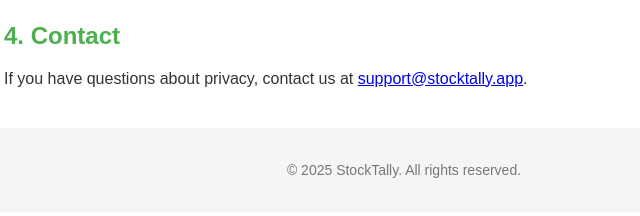
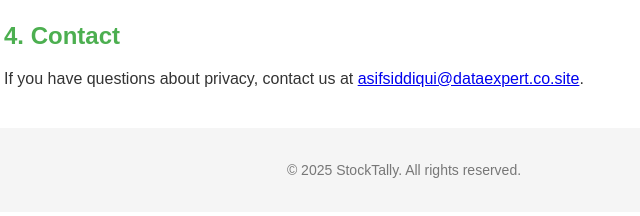
Before and after one commit to asif-siddiqui-ds/StockTally, a plain HTML site: page Privacy-Policy.html in a window 1280 px wide. Shown: the part 550-766 px from the top of the page, 236-876 px from the left. Drawn offline with Linux system fonts and the light colour scheme.

Commit message:
Update Privacy-Policy.html

```diff
--- a/Privacy-Policy.html
+++ b/Privacy-Policy.html
@@ -30,7 +30,7 @@
     <p>We may collect anonymous usage data to improve app performance. No personally identifiable information is shared.</p>
 
     <h2>4. Contact</h2>
-    <p>If you have questions about privacy, contact us at <a href="mailto:support@stocktally.app">support@stocktally.app</a>.</p>
+    <p>If you have questions about privacy, contact us at <a href="mailto:asifsiddiqui@dataexpert.co.site">asifsiddiqui@dataexpert.co.site</a>.</p>
   </section>
 
   <footer>
```
